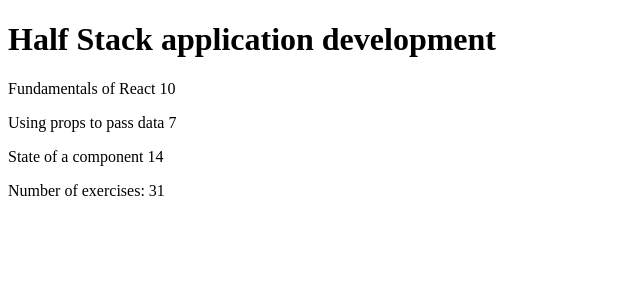
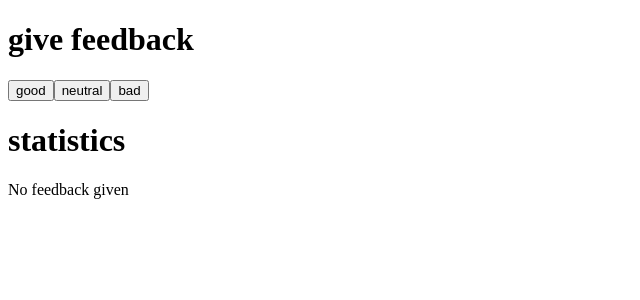
Before and after one commit to miskamero/Reactin-perusteet, a React (Create React App) app: page / in a window 1280 px wide. Shown: the top 300 px of the page, without its empty margins (0-640 px from the left). Built offline with nearby package versions, Linux system fonts and the light colour scheme.

Commit message:
tehtävät 1.6-1.9 tehty

```diff
--- a/src/App.js
+++ b/src/App.js
@@ -1,79 +1,44 @@
-const Header = (props) => {
-  console.log(props);
-  return (
-      <h1>{props.course}</h1>
-  );
-};
+import { useState } from 'react'
 
-// const Content = (props) => {
-//   return (
-//     <div>
-//       <p>{props.parts[0].name} {props.parts[0].exercises}</p>
-//       <p>{props.parts[1].name} {props.parts[1].exercises}</p>
-//       <p>{props.parts[2].name} {props.parts[2].exercises}</p>
-//     </div>
-//   );
-// };
+const Stats = ({good, neutral, bad, all }) => {
+  if (all >= 1){
+    return (
+      <div>
+        <h1>statistics</h1>
+        <p>good {good}</p>
+        <p>neutral {neutral}</p>
+        <p>bad {bad}</p>
+        <p>all {all}</p>
+        <p>positive {good / all * 100} %</p>
+      </div>
+    )
+  } else{
+    return (
+      <div>
+        <h1>statistics</h1>
+        <p>No feedback given</p>
+      </div>
+    )
+  }
+}
 
-const Part1 = (props) => {
-  return (
-    <p>{props.parts[0].name} {props.parts[0].exercises}</p>
-  );
-};
 
-const Part2 = (props) => {
-  return (
-    <p>{props.parts[1].name} {props.parts[1].exercises}</p>
-  );
-};
+const App = () => {
+  // tallenna napit omaan tilaansa
+  const [good, setGood] = useState(0)
+  const [neutral, setNeutral] = useState(0)
+  const [bad, setBad] = useState(0)
+  const all = good + neutral + bad
 
-const Part3 = (props) => {
-  return (
-    <p>{props.parts[2].name} {props.parts[2].exercises}</p>
-  );
-};
-
-const Content = (props) => {
   return (
     <div>
-      <Part1 parts={props.parts} />
-      <Part2 parts={props.parts} />
-      <Part3 parts={props.parts} />
+      <h1>give feedback</h1>
+      <button onClick={() => setGood(good + 1)}>good</button>
+      <button onClick={() => setNeutral(neutral + 1)}>neutral</button>
+      <button onClick={() => setBad(bad + 1)}>bad</button>
+      <Stats good={good} neutral={neutral} bad={bad} all={all} />
     </div>
   )
 }
 
-const Total = (props) => {
-  return (
-    <p>Number of exercises: {props.parts[0].exercises + props.parts[1].exercises + props.parts[2].exercises}</p>
-  );
-};
-
-const App = () => {
-  // const-määrittelyt
-  const course = 'Half Stack application development';
-  const parts = [
-    {
-      name: 'Fundamentals of React',
-      exercises: 10
-    },
-    {
-      name: 'Using props to pass data',
-      exercises: 7
-    },
-    {
-      name: 'State of a component',
-      exercises: 14
-    }
-  ];
-  return (
-    <div>
-      <Header course={course} />
-      <Content parts={parts} />
-      <Total parts={parts}/>
-    </div>
-  )
-}
-// vahingossa tehty 1.1-1.5 tehtävät samalla kun tein 1.1-1.2
-
 export default App
```
